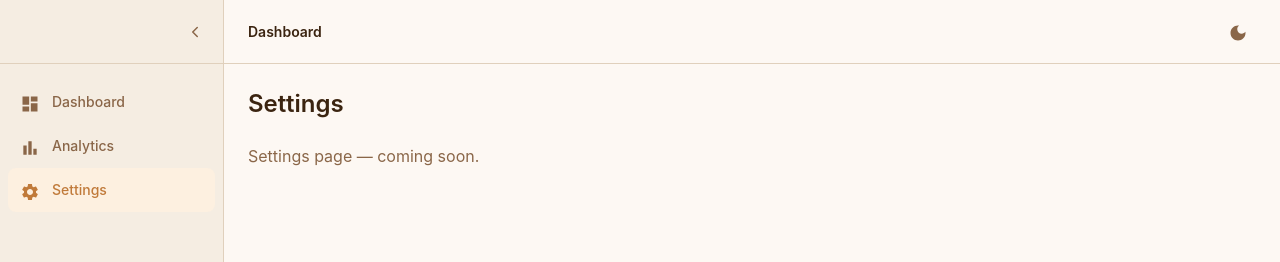
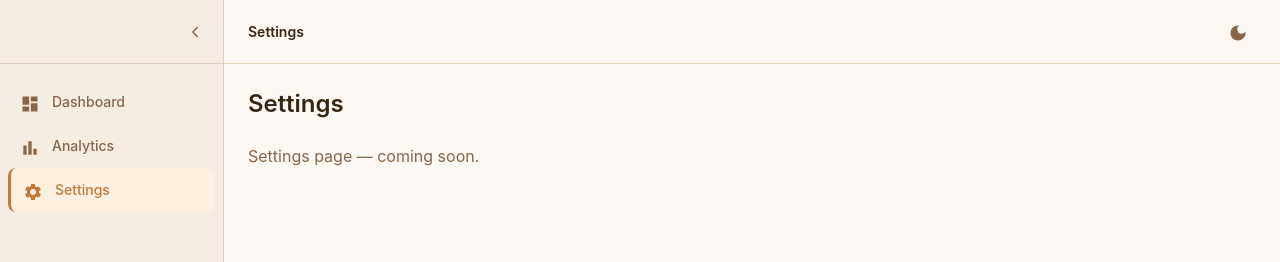
Before and after one commit to tejash098/Project-Dashboard, a React (Vite) app: page /settings in a window 1280 px wide. Shown: the top 262 px of the page. Built offline with nearby package versions, Linux system fonts and the light colour scheme.

Commit message:
update NavItem styles for active state; implement dynamic page title in TopBar

```diff
--- a/src/components/nav/NavItem.jsx
+++ b/src/components/nav/NavItem.jsx
@@ -20,7 +20,7 @@ const NavItem = ({ icon: Icon, label, path, isOpen }) => {
                 ${FLEX.CENTER} ${SPACING.GAP_3}
                 ${SPACING.PX_3} ${SPACING.PY_2_5} ${SPACING.MX_2} ${ROUNDED.MD}
                 ${isActive
-                    ? "bg-accent-subtle text-accent"
+                    ? "bg-accent-subtle text-accent border-l-3 border-accent"
                     : `text-text-secondary hover:bg-accent-subtle hover:text-accent ${TRANSITION.COLORS}`
                 }
             `}
--- a/src/components/ui/TopBar.jsx
+++ b/src/components/ui/TopBar.jsx
@@ -1,5 +1,8 @@
 import ThemeToggle from "./ThemeToggle";
 import { HEIGHT, SPACING, TRANSITION, TYPOGRAPHY, FLEX, SIZING } from "../../config/constants";
+import { useLocation } from "react-router-dom";
+import navItems from "../../config/navItems";
+
 
 /**
  * Top navigation bar — spans the content column.
@@ -8,6 +11,8 @@ import { HEIGHT, SPACING, TRANSITION, TYPOGRAPHY, FLEX, SIZING } from "../../con
  * Right zone: action buttons (theme toggle, future icons).
  */
 const TopBar = () => {
+    const location = useLocation();
+    const currentPage = navItems.find(item => item.path === location.pathname)?.label ?? "Dashboard";
     return (
         <header className={`
             ${HEIGHT.TOPBAR} ${SIZING.FLEX_SHRINK_0}
@@ -17,7 +22,7 @@ const TopBar = () => {
         `}>
             {/* ── Left — page title ── */}
             <div className={`${TYPOGRAPHY.TEXT_SM} ${TYPOGRAPHY.FONT_SEMIBOLD} text-text-primary`}>
-                Dashboard
+                {currentPage}
             </div>
 
             {/* ── Center — grows to push zones apart ── */}
```
